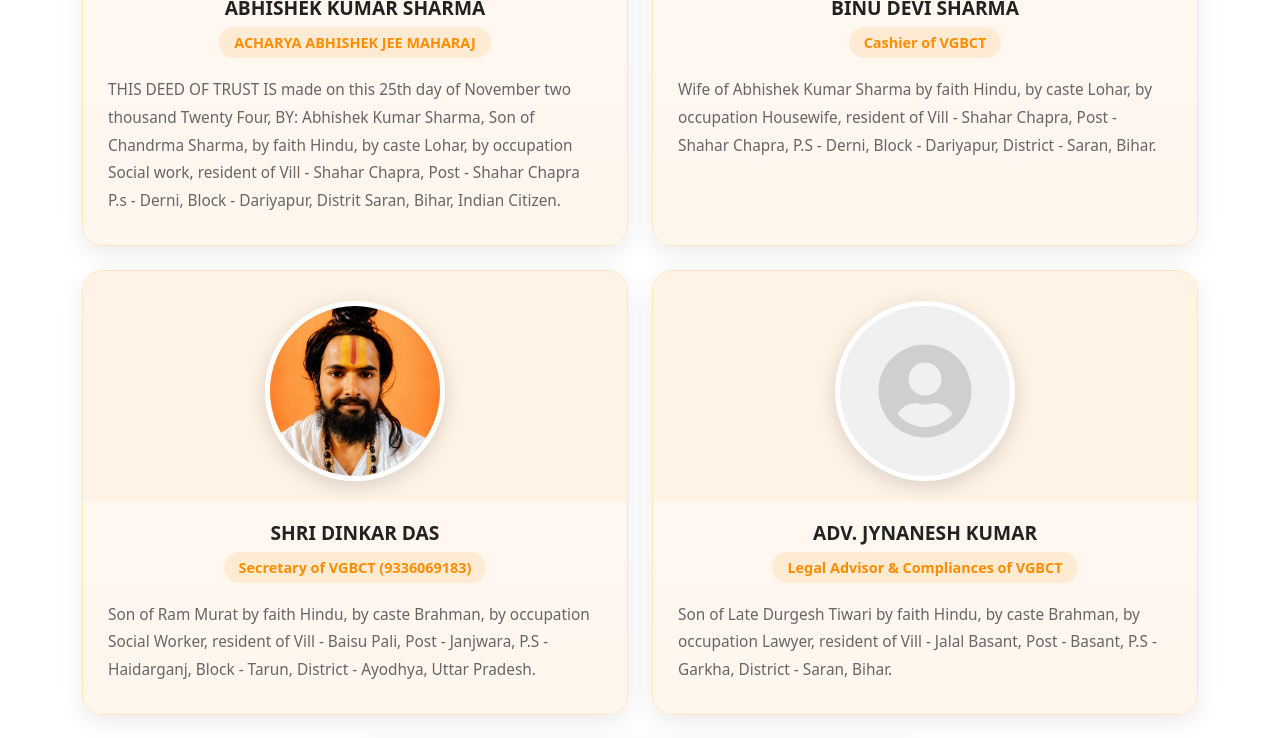
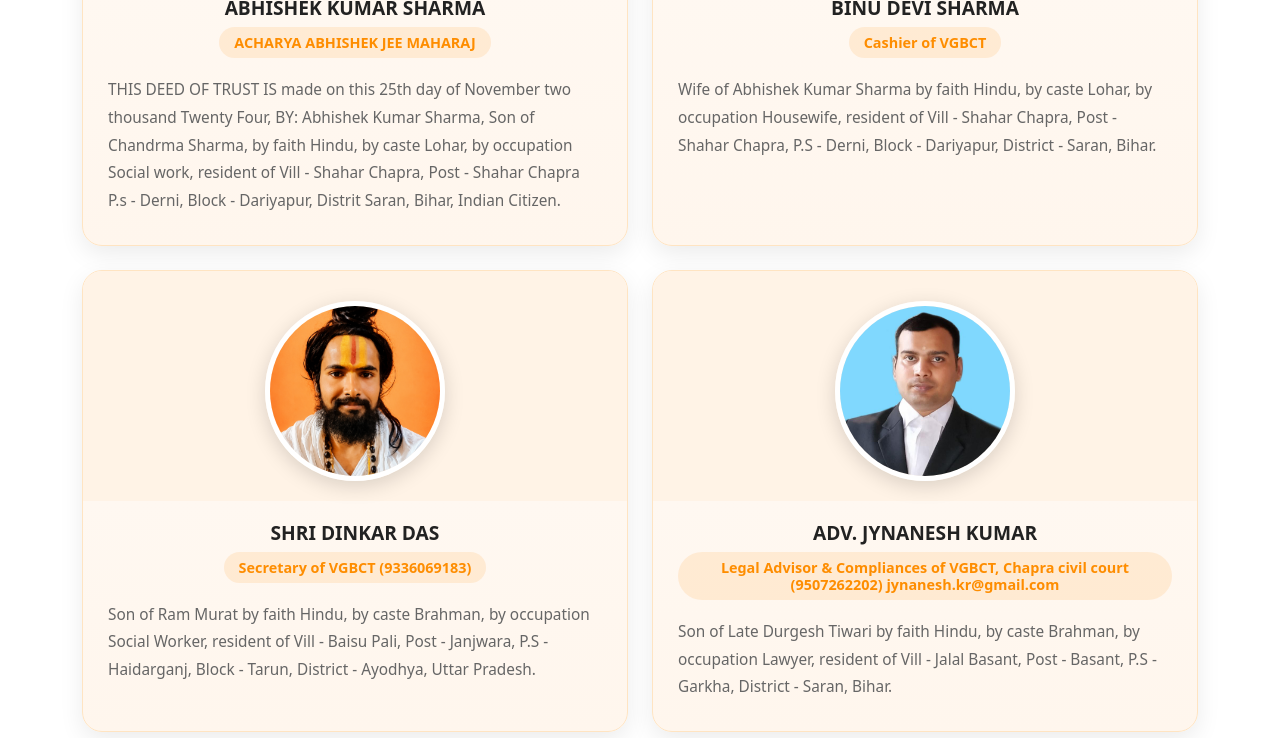
Before and after one commit to dipu4432/GURUKULAM, a React (Vite) app: page /trust-boards in a window 1280 px wide. Shown: the part 551-1289 px from the top of the page. Built offline with nearby package versions, Linux system fonts and the light colour scheme.

Commit message:
added image

```diff
--- a/src/components/trustBoards.jsx
+++ b/src/components/trustBoards.jsx
@@ -6,7 +6,8 @@ import { FaUserCircle, FaDownload } from "react-icons/fa";
 import member1 from "../assets/trust/Abhishek Kumar Sharma.png";
 import member2 from "../assets/trust/Bindu Devi Sharmaaaa.png";
 import member3 from "../assets/trust/Dinkarr Das.png";
-import member4 from "../assets/trust/Adv. Manoj Kumar.jpeg";
+import member4 from "../assets/trust/Jynanesh Kumar.jpg";
+import member5 from "../assets/trust/Adv. Manoj Kumar.jpeg";
 
 import "./trustBoards.css";
 
@@ -34,14 +35,15 @@ function TrustBoards() {
         "Son of Ram Murat by faith Hindu, by caste Brahman, by occupation Social Worker, resident of Vill - Baisu Pali, Post - Janjwara, P.S - Haidarganj, Block - Tarun, District - Ayodhya, Uttar Pradesh.",
     },
     {
-      image: null,
+      // image: null,
+      image: member4,
       name: "ADV. JYNANESH KUMAR",
-      title: "Legal Advisor & Compliances of VGBCT",
+      title: "Legal Advisor & Compliances of VGBCT, Chapra civil court (9507262202) jynanesh.kr@gmail.com",
       details:
         "Son of Late Durgesh Tiwari by faith Hindu, by caste Brahman, by occupation Lawyer, resident of Vill - Jalal Basant, Post - Basant, P.S - Garkha, District - Saran, Bihar.",
     },
     {
-      image: member4,
+      image: member5,
       name: "ADV. MANOJ KUMAR",
       title: "Assistant Legal Advisor & Compliances of VGBCT",
       details:
```
Also changed, not shown: src/assets/trust/Jynanesh Kumar.jpg (added).
